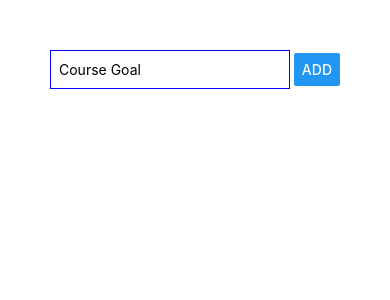
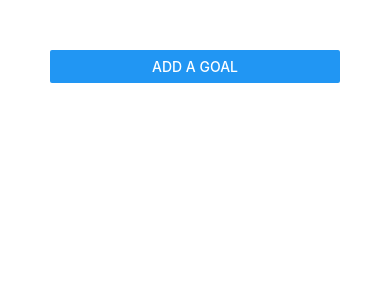
Before and after one commit to vinayak-nk/react-native, a React Native app: screen / in a window 390 px wide. Shown: the top 300 px of the page. Built offline with nearby package versions, Linux system fonts and the light colour scheme.

Commit message:
modal added with style changes

```diff
--- a/App.js
+++ b/App.js
@@ -1,15 +1,17 @@
 import React, { useState } from 'react'
-import { StyleSheet, View, FlatList } from 'react-native'
+import { StyleSheet, View, FlatList, Button } from 'react-native'
 import { GoalItem, GoalInput } from './components'
 
 export default function App() {
   const [goalList, setGoalList] = useState([])
+  const [isModalVisibale, setModalVisibility] = useState(false)
 
   const getRandomNumber = () => Math.ceil(Math.random() * (10 ** 16))
 
   const addGoalHandler = (goalTitle) => {
     // setGoalList([...goalList, { key: getRandomNumber().toString(), value: goalTitle }])
     setGoalList(currentGoals => [...currentGoals, { key: getRandomNumber().toString(), value: goalTitle }])
+    handleModalVisibity(false)
   }
 
   const removeGoalHandler = (goalId) => {
@@ -17,9 +19,14 @@ export default function App() {
     setGoalList(currentGoals =>  currentGoals.filter((goal) => goal.key !== goalId))
   }
 
+  const handleModalVisibity = (value) => {
+    setModalVisibility(value)
+  }
+
   return (
     <View style={styles.screen}>
-      <GoalInput onAddGoal={addGoalHandler} />
+      <Button title='Add a goal' onPress={() => handleModalVisibity(true)} />
+      <GoalInput onAddGoal={addGoalHandler} visible={isModalVisibale} handleModalVisibity={handleModalVisibity} />
       <FlatList
         data={goalList}
         renderItem={(itemData) => (
--- a/components/GoalInput.js
+++ b/components/GoalInput.js
@@ -1,28 +1,35 @@
-// @refresh reset
-
 import React, { useState } from 'react'
 import {
-  View, TextInput, Button, StyleSheet,
+  View, TextInput, Button, StyleSheet, Modal,
 } from 'react-native'
 
 
 const GoalInput = (props) => {
-  const { onAddGoal } = props
+  const { onAddGoal, visible, handleModalVisibity } = props
   const [enteredGoal, setEnteredGoal] = useState('')
   const goalInputHandler = (enteredText) => {
     setEnteredGoal(enteredText)
   }
 
   return (
+    <Modal visible={visible} animationType='slide'>
       <View style={styles.inputContainer}>
         <TextInput
           placeholder="Course Goal"
-        style={styles.inputBox}
+          style={styles.textInput}
           onChangeText={goalInputHandler}
           value={enteredGoal}
         />
+        <View style={styles.buttonContainer}>
+          <View style={styles.button}>
             <Button title="ADD" onPress={ () => onAddGoal(enteredGoal)} />
           </View>
+          <View style={styles.button}>
+            <Button title="Cancel" onPress={() => handleModalVisibity(false)} />
+          </View>
+        </View>
+      </View>
+    </Modal>
   )
 }
 
@@ -30,18 +37,26 @@ export default GoalInput
 
 const styles = StyleSheet.create({
   inputContainer: {
+    flex: 1,
+    justifyContent: 'center',
+    alignItems: 'center',
+    marginBottom: 24,
+    padding: 16,
+    borderBottomWidth: 1,
+    borderBottomColor: '#cccccc',
+  },
+  textInput: {
+    borderWidth: 1,
+    borderColor: '#cccccc',
+    width: '100%',
+    padding: 8,
+  },
+  buttonContainer: {
+    marginTop: 16,
     flexDirection: 'row',
-    justifyContent: 'space-between',
-    alignItems: 'center',
   },
-  inputBox: {
-    flex: 1,
-    marginRight: 4,
-    borderWidth: 1,
-    padding: 10,
-    borderColor: 'blue',
-    paddingLeft: 8,
-    paddingRight: 8,
-    width: '80%',
-  },
-})
+  button: {
+    width: 100,
+    marginHorizontal: 8
+  }
+});
```
Lines whose indentation alone changed are shown as unchanged.
